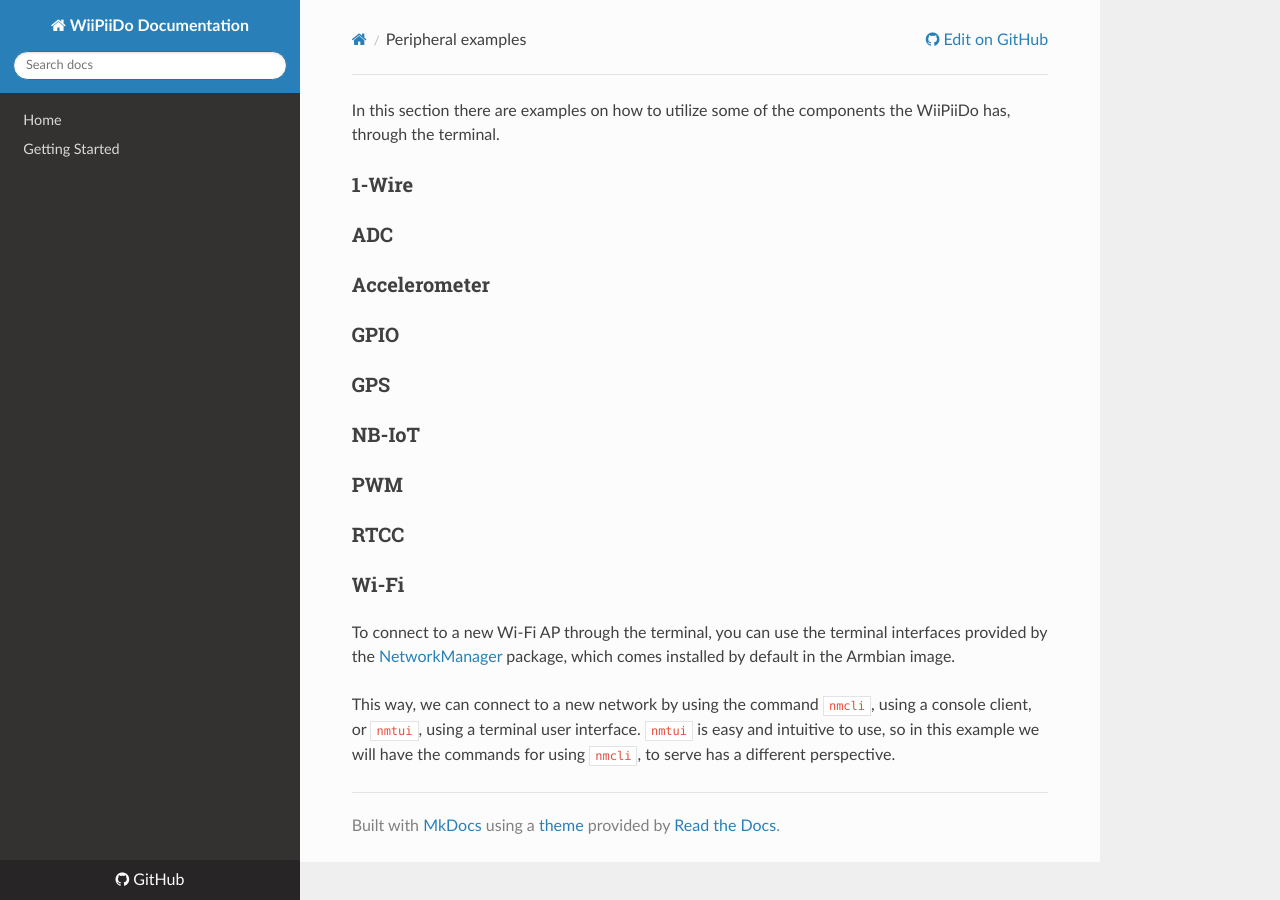
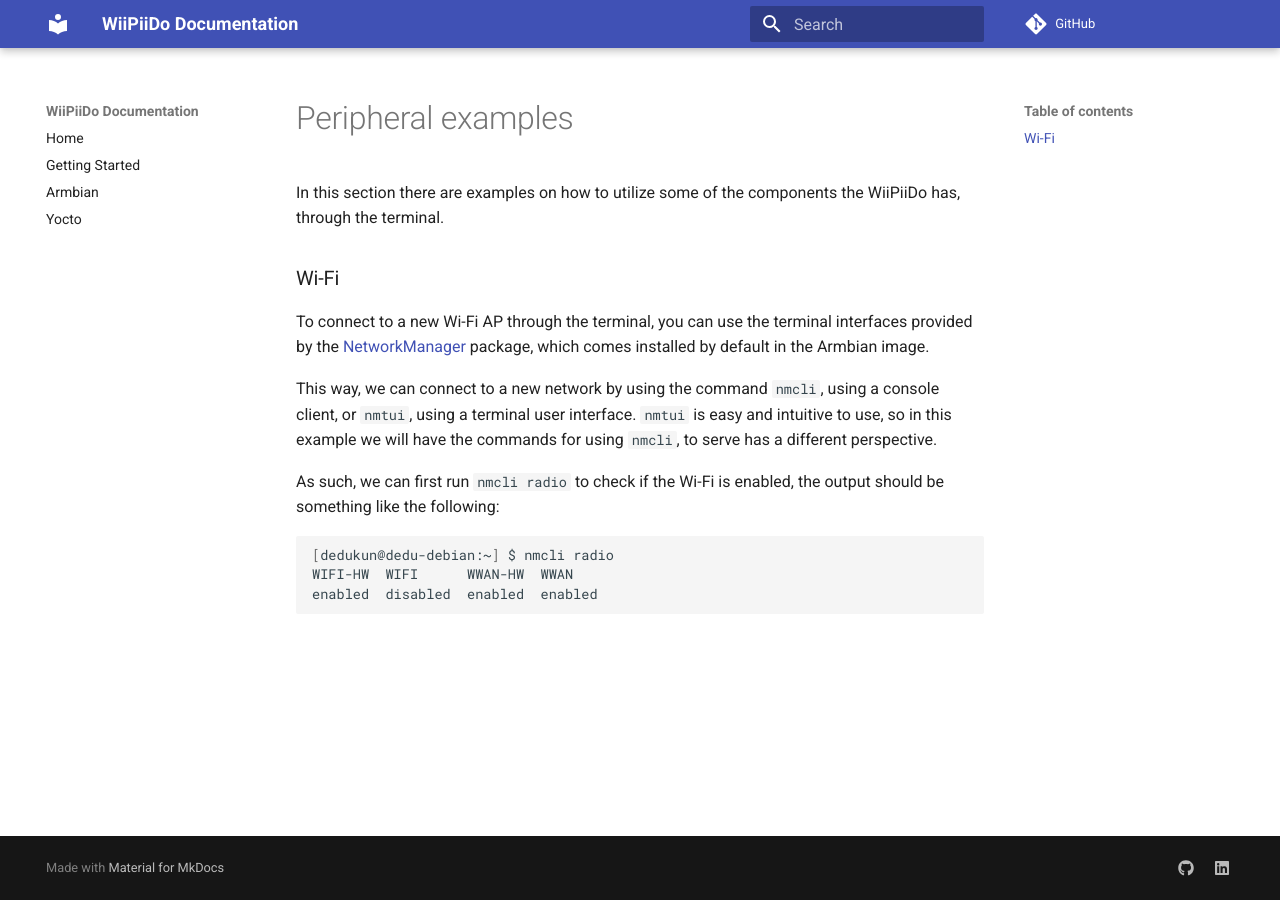
Before and after one commit to Globaltronic/wiipiido-docs, an MkDocs documentation site: the page built from docs/peripheral-examples.md, in a window 1280 px wide. Built offline with MkDocs 1.6.1 and Material for MkDocs 9.7.7, drawn with Linux system fonts in a browser that asks for light colours; nearby versions of some CDN libraries; comment, search, counter and statistics services are not loaded.

Commit message:
Changed theme + some updates

````diff
--- a/docs/peripheral-examples.md
+++ b/docs/peripheral-examples.md
@@ -1,24 +1,22 @@
 In this section there are examples on how to utilize some of the components the WiiPiiDo has, through the terminal.
 
-### 1-Wire
+<!-- ### 1-Wire -->
 
-### ADC
+<!-- ### ADC -->
 
-### Accelerometer
+<!-- ### Accelerometer -->
 
-### GPIO
+<!-- ### GPIO -->
 
-### GPS
+<!-- ### GPS -->
 
-### NB-IoT
+<!-- ### NB-IoT -->
 
-### PWM
+<!-- ### PWM -->
 
-### RTCC
+<!-- ### RTCC -->
 
 ### Wi-Fi
-[//]: # (This may be the most platform independent comment)
-
 To connect to a new Wi-Fi AP through the terminal, you can use the terminal interfaces provided by the
 [NetworkManager](https://wiki.archlinux.org/index.php/NetworkManager) package,
 which comes installed by default in the Armbian image.
@@ -27,3 +25,12 @@
 or `nmtui`, using a terminal user interface.
 `nmtui` is easy and intuitive to use, so in this example we will have the commands for using `nmcli`,
 to serve has a different perspective.
+
+As such, we can first run `nmcli radio`  to check if the Wi-Fi is enabled,
+the output should be something like the following:
+
+``` bash
+[dedukun@dedu-debian:~] $ nmcli radio
+WIFI-HW  WIFI      WWAN-HW  WWAN
+enabled  disabled  enabled  enabled
+```
--- a/mkdocs.yml
+++ b/mkdocs.yml
@@ -1,10 +1,37 @@
 site_name: WiiPiiDo Documentation
 repo_url: https://github.com/globaltronic/wiipiido-docs
-theme: readthedocs
+theme:
+  name: 'material'
+  # logo: 'https://external-content.duckduckgo.com/ip3/www.globaltronic.pt.ico'
+  # favicon: 'assets/images/favicon.ico'
+  palette:
+    primary: 'indigo'
+    accent: 'indigo'
 
 markdown_extensions:
     - admonition
+    - codehilite
+    - pymdownx.inlinehilite
+    - pymdownx.superfences
+
+plugins:
+  - search
+  - autolinks
+  - git-revision-date-localized:
+      type: datetime
+  - minify:
+      minify_html: true
+
+extra:
+  social:
+    - type: 'github'
+      link: 'https://github.com/globaltronic'
+    - type: 'linkedin'
+      link: 'https://www.linkedin.com/company/globaltronic-electronics-and-telecommunications/'
 
 nav:
   - 'Home': index.md
   - 'Getting Started': getting-started.md
+  - 'Armbian': armbian.md
+  - 'Yocto': yocto.md
+  # - 'Peripherals Examples': peripheral-examples.md
````
Also changed, not shown: docs/armbian.md (+22 -0 lines), docs/getting-started.md (+9 -24 lines), docs/index.md (+5 -5 lines), docs/yocto.md (+3 -2 lines), requirements.txt (+6 -1 lines).
